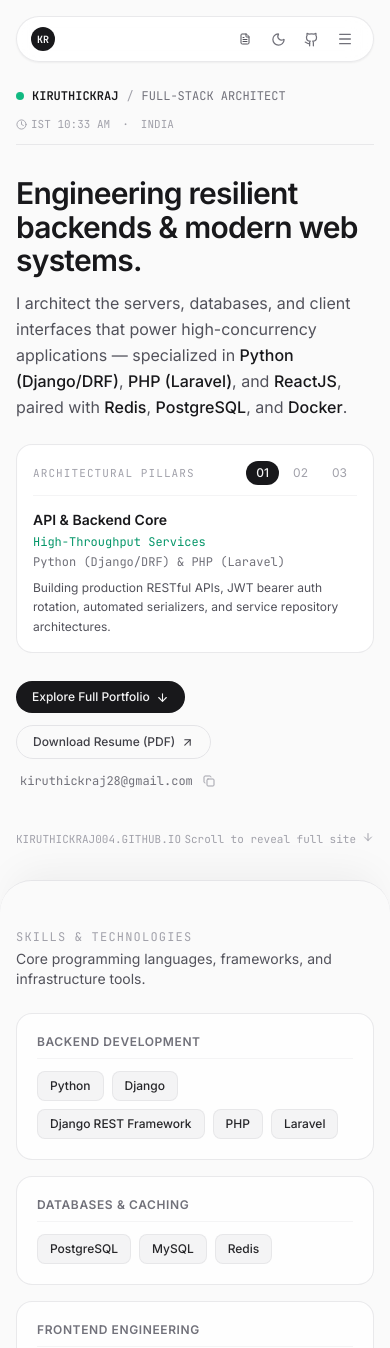
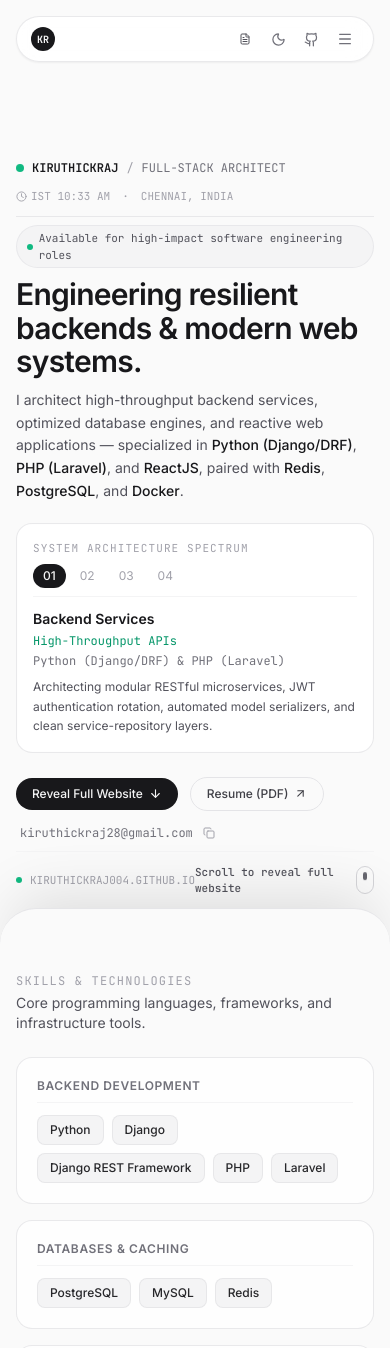
Before and after one commit to Kiruthickraj004/kiruthickraj004.github.io, a React (Vite) app: page /#home in a window 390 px wide. Shown: the top 1348 px of the page. Built offline with nearby package versions, Linux system fonts and the light colour scheme.

Commit message:
feat: fullscreen hero stage with cinema-curtain scroll reveal and animated indicator

```diff
--- a/src/index.css
+++ b/src/index.css
@@ -63,3 +63,13 @@
 .animate-pulse-subtle {
   animation: pulseSubtle 3s ease-in-out infinite;
 }
+
+@keyframes scrollIndicator {
+  0% { transform: translateY(0); opacity: 1; }
+  50% { transform: translateY(6px); opacity: 0.35; }
+  100% { transform: translateY(0); opacity: 1; }
+}
+
+.animate-scroll-cue {
+  animation: scrollIndicator 2.2s cubic-bezier(0.4, 0, 0.2, 1) infinite;
+}
--- a/src/pages/HomePage.jsx
+++ b/src/pages/HomePage.jsx
@@ -1,5 +1,5 @@
 import React, { useState, useEffect } from 'react';
-import { ArrowDown, ArrowUpRight, Mail, Copy, Check, Clock } from 'lucide-react';
+import { ArrowDown, ArrowUpRight, ArrowUp, Mail, Copy, Check, Clock, ChevronDown } from 'lucide-react';
 import { personalInfo, projectsData } from '../data/portfolioData';
 import GithubIcon from '../components/GithubIcon';
 
@@ -11,7 +11,7 @@ export default function HomePage({ setActivePage }) {
 
   const featuredProjects = projectsData.filter(p => p.featured);
 
-  // Parallax scroll listener with requestAnimationFrame for 60fps smoothness
+  // Parallax scroll tracking with passive listener & RAF
   useEffect(() => {
     let ticking = false;
     const handleScroll = () => {
@@ -27,7 +27,7 @@ export default function HomePage({ setActivePage }) {
     return () => window.removeEventListener('scroll', handleScroll);
   }, []);
 
-  // Live India Standard Time Clock
+  // Live Asia/Kolkata Clock
   useEffect(() => {
     const updateClock = () => {
       const now = new Date();
@@ -77,44 +77,59 @@ export default function HomePage({ setActivePage }) {
     }
   ];
 
-  // Architectural pillars for the hero
+  // 4 Architectural pillars representing full-stack engineering
   const heroTiers = [
     {
-      label: "API & Backend Core",
-      highlight: "High-Throughput Services",
+      id: "01",
+      label: "Backend Services",
+      highlight: "High-Throughput APIs",
       techSummary: "Python (Django/DRF) & PHP (Laravel)",
-      description: "Building production RESTful APIs, JWT bearer auth rotation, automated serializers, and service repository architectures."
+      description: "Architecting modular RESTful microservices, JWT authentication rotation, automated model serializers, and clean service-repository layers."
     },
     {
-      label: "In-Memory & Storage",
-      highlight: "Sub-20ms Low-Latency Reads",
-      techSummary: "Redis Caching + PostgreSQL & MySQL",
-      description: "Implementing key-value cache-aside patterns, rate limiting, and relational schemas with B-Tree indexes and ACID compliance."
+      id: "02",
+      label: "In-Memory & Caching",
+      highlight: "Sub-20ms P99 Latency",
+      techSummary: "Redis Caching + Rate Limiting",
+      description: "Implementing key-value cache-aside patterns, session offloading, atomic counters, and API rate limiting to protect database workloads."
     },
     {
-      label: "Reactive UI & Containers",
-      highlight: "Turnkey Multi-Service Delivery",
+      id: "03",
+      label: "Relational Persistence",
+      highlight: "ACID Transaction Integrity",
+      techSummary: "PostgreSQL & MySQL Databases",
+      description: "Designing normalized schemas, composite B-Tree indexes, efficient foreign-key relations, and automated migration lifecycles."
+    },
+    {
+      id: "04",
+      label: "Interface & Containers",
+      highlight: "Zero-Downtime Delivery",
       techSummary: "ReactJS + Docker & Postman",
-      description: "Engineering responsive Single-Page Applications backed by multi-stage Docker builds and automated Postman contract test suites."
+      description: "Crafting responsive single-page interfaces backed by multi-stage Docker container builds and automated Postman contract test collections."
     }
   ];
 
-  // Optical Parallax Calculations (whisper-quiet, minimal)
-  const heroTranslateY = Math.min(scrollY * 0.35, 220);
-  const heroOpacity = Math.max(0, 1 - scrollY / 620);
-  const heroScale = Math.max(0.94, 1 - scrollY * 0.00025);
+  // Parallax calculations for the fullscreen hero
+  const viewportHeight = typeof window !== 'undefined' ? window.innerHeight : 800;
+  const progress = Math.min(1, Math.max(0, scrollY / (viewportHeight * 0.75)));
+  const heroScale = 1 - progress * 0.05;
+  const heroOpacity = Math.max(0, 1 - progress * 1.35);
+  // Lift the hero up like a cinema curtain as user scrolls up/down
+  const heroTranslateY = progress * 110;
 
   return (
-    <div className="relative">
+    <div className="relative w-full">
 
       {/* ========================================================================= */}
-      {/* 1. IMMERSIVE STARTER HERO (PARALLAX LAYER 1 - GENTLY GLIDES IN BACKGROUND) */}
+      {/* 1. FULLSCREEN HERO STAGE (100dvh STICKY STARTER OF THE ENTIRE WEBSITE)    */}
       {/* ========================================================================= */}
-      <section
-        className="relative z-10 min-h-[82vh] sm:min-h-[88vh] flex flex-col justify-between max-w-3xl mx-auto px-4 sm:px-6 pt-6 sm:pt-10 pb-16 transition-transform duration-75 ease-out will-change-transform"
+      <div className="sticky top-0 h-[100dvh] w-full flex flex-col justify-between overflow-hidden z-10 px-4 sm:px-6 pt-24 pb-6 sm:pb-8 pointer-events-auto">
+        <div
+          className="max-w-3xl mx-auto w-full h-full flex flex-col justify-between transition-transform duration-75 ease-out will-change-transform"
           style={{
-          transform: `translateY(${heroTranslateY}px) scale(${heroScale})`,
-          opacity: heroOpacity
+            transform: `translateY(-${heroTranslateY}px) scale(${heroScale})`,
+            opacity: heroOpacity,
+            pointerEvents: progress > 0.85 ? 'none' : 'auto'
           }}
         >
           {/* Top Specification Bar */}
@@ -133,34 +148,39 @@ export default function HomePage({ setActivePage }) {
             <div className="flex items-center gap-3 text-zinc-400 dark:text-zinc-500 text-[11px]">
               <span className="flex items-center gap-1">
                 <Clock size={11} />
-              <span>IST {localTime || '11:15 AM'}</span>
+                <span>IST {localTime || '11:30 AM'}</span>
               </span>
               <span>·</span>
-            <span>INDIA</span>
+              <span>CHENNAI, INDIA</span>
             </div>
           </div>
 
-        {/* Centerpiece: Grand Statement & Interactive System Pillars */}
-        <div className="space-y-6 my-auto py-8">
-          <div className="space-y-3">
+          {/* Centerpiece: Grand Headline & Interactive Architecture Spectrum */}
+          <div className="space-y-5 my-auto py-2">
+            <div className="space-y-2.5">
+              <div className="inline-flex items-center gap-1.5 px-2.5 py-1 rounded-full bg-zinc-100 dark:bg-zinc-800/80 border border-zinc-200/70 dark:border-zinc-700/60 text-[11px] font-mono text-zinc-600 dark:text-zinc-300">
+                <span className="w-1.5 h-1.5 rounded-full bg-emerald-500" />
+                <span>Available for high-impact software engineering roles</span>
+              </div>
+
               <h1 className="text-3xl sm:text-5xl lg:text-6xl font-semibold tracking-tight text-zinc-900 dark:text-zinc-50 leading-[1.12]">
                 Engineering resilient backends & modern web systems.
               </h1>
-            <p className="text-base sm:text-lg text-zinc-600 dark:text-zinc-400 max-w-2xl leading-relaxed font-normal">
-              I architect the servers, databases, and client interfaces that power high-concurrency applications — specialized in <strong className="font-medium text-zinc-900 dark:text-zinc-100">Python (Django/DRF)</strong>, <strong className="font-medium text-zinc-900 dark:text-zinc-100">PHP (Laravel)</strong>, and <strong className="font-medium text-zinc-900 dark:text-zinc-100">ReactJS</strong>, paired with <strong className="font-medium text-zinc-900 dark:text-zinc-100">Redis</strong>, <strong className="font-medium text-zinc-900 dark:text-zinc-100">PostgreSQL</strong>, and <strong className="font-medium text-zinc-900 dark:text-zinc-100">Docker</strong>.
+              <p className="text-sm sm:text-base text-zinc-600 dark:text-zinc-400 max-w-2xl leading-relaxed font-normal">
+                I architect high-throughput backend services, optimized database engines, and reactive web applications — specialized in <strong className="font-medium text-zinc-900 dark:text-zinc-100">Python (Django/DRF)</strong>, <strong className="font-medium text-zinc-900 dark:text-zinc-100">PHP (Laravel)</strong>, and <strong className="font-medium text-zinc-900 dark:text-zinc-100">ReactJS</strong>, paired with <strong className="font-medium text-zinc-900 dark:text-zinc-100">Redis</strong>, <strong className="font-medium text-zinc-900 dark:text-zinc-100">PostgreSQL</strong>, and <strong className="font-medium text-zinc-900 dark:text-zinc-100">Docker</strong>.
               </p>
             </div>
 
-          {/* Interactive Architectural System Showcase Card */}
-          <div className="p-4 sm:p-5 rounded-2xl border border-zinc-200/80 dark:border-zinc-800/80 bg-white/85 dark:bg-zinc-900/50 backdrop-blur-sm space-y-3.5 shadow-xs">
-            <div className="flex flex-wrap items-center justify-between gap-2 border-b border-zinc-100 dark:border-zinc-800/60 pb-2.5">
+            {/* Interactive Architecture Spectrum Box */}
+            <div className="p-4 sm:p-4.5 rounded-2xl border border-zinc-200/80 dark:border-zinc-800/80 bg-white/85 dark:bg-zinc-900/60 backdrop-blur-sm space-y-3 shadow-xs">
+              <div className="flex flex-wrap items-center justify-between gap-2 border-b border-zinc-100 dark:border-zinc-800/60 pb-2">
                 <span className="text-[11px] font-mono text-zinc-400 uppercase tracking-widest">
-                Architectural Pillars
+                  System Architecture Spectrum
                 </span>
                 <div className="flex items-center gap-1">
                   {heroTiers.map((tier, idx) => (
                     <button
-                    key={idx}
+                      key={tier.id}
                       onClick={() => setActiveStackTab(idx)}
                       className={`text-xs px-2.5 py-1 rounded-full transition-all ${
                         activeStackTab === idx
@@ -168,7 +188,7 @@ export default function HomePage({ setActivePage }) {
                           : 'text-zinc-400 hover:text-zinc-800 dark:hover:text-zinc-200'
                       }`}
                     >
-                    0{idx + 1}
+                      {tier.id}
                     </button>
                   ))}
                 </div>
@@ -198,7 +218,7 @@ export default function HomePage({ setActivePage }) {
                 onClick={scrollToContent}
                 className="inline-flex items-center gap-1.5 px-4 py-2 rounded-full bg-zinc-900 dark:bg-zinc-100 text-zinc-100 dark:text-zinc-900 text-xs font-medium hover:opacity-90 transition-opacity"
               >
-              <span>Explore Full Portfolio</span>
+                <span>Reveal Full Website</span>
                 <ArrowDown size={13} />
               </button>
 
@@ -208,7 +228,7 @@ export default function HomePage({ setActivePage }) {
                 rel="noopener noreferrer"
                 className="inline-flex items-center gap-1.5 px-4 py-2 rounded-full border border-zinc-200 dark:border-zinc-800 text-zinc-700 dark:text-zinc-300 text-xs font-medium hover:bg-zinc-100 dark:hover:bg-zinc-800/60 transition-colors"
               >
-              <span>Download Resume (PDF)</span>
+                <span>Resume (PDF)</span>
                 <ArrowUpRight size={13} />
               </a>
 
@@ -222,7 +242,7 @@ export default function HomePage({ setActivePage }) {
                 <button
                   onClick={handleCopyEmail}
                   className="p-1 rounded text-zinc-400 hover:text-zinc-700 dark:hover:text-zinc-200 transition-colors"
-                title="Copy email"
+                  title="Copy email address"
                 >
                   {copiedEmail ? <Check size={12} className="text-emerald-500" /> : <Copy size={12} />}
                 </button>
@@ -230,25 +250,34 @@ export default function HomePage({ setActivePage }) {
             </div>
           </div>
 
-        {/* Parallax Downward Scroll Cue */}
+          {/* Bottom Interactive Scroll Cue */}
           <div
             onClick={scrollToContent}
-          className="flex items-center justify-between text-[11px] font-mono text-zinc-400 dark:text-zinc-500 pt-2 cursor-pointer hover:text-zinc-700 dark:hover:text-zinc-300 transition-colors"
+            className="flex items-center justify-between text-[11px] font-mono text-zinc-400 dark:text-zinc-500 pt-3 cursor-pointer hover:text-zinc-700 dark:hover:text-zinc-300 transition-colors border-t border-zinc-100 dark:border-zinc-800/60"
           >
+            <div className="flex items-center gap-2">
+              <span className="w-1.5 h-1.5 rounded-full bg-emerald-500 animate-pulse-subtle" />
               <span>KIRUTHICKRAJ004.GITHUB.IO</span>
-          <span className="flex items-center gap-1.5">
-            <span>Scroll to reveal full site</span>
-            <ArrowDown size={12} className="animate-bounce" />
+            </div>
+
+            <div className="flex items-center gap-2 text-zinc-600 dark:text-zinc-400 font-medium group">
+              <span className="group-hover:text-zinc-900 dark:group-hover:text-zinc-100 transition-colors">
+                Scroll to reveal full website
               </span>
+              <div className="w-5 h-7 rounded-full border border-zinc-300 dark:border-zinc-700 flex items-start justify-center p-1">
+                <div className="w-1 h-2 rounded-full bg-zinc-600 dark:bg-zinc-400 animate-scroll-cue" />
               </div>
-      </section>
+            </div>
+          </div>
+        </div>
+      </div>
 
       {/* ========================================================================= */}
-      {/* 2. THE FULL WEBSITE (PARALLAX LAYER 2 - SLIDES SMOOTHLY OVER THE HERO)   */}
+      {/* 2. THE FULL WEBSITE BODY (SLIDING CURTAIN - GLIDES SMOOTHLY OVER HERO)    */}
       {/* ========================================================================= */}
       <div
         id="full-website-content"
-        className="relative z-20 -mt-8 sm:-mt-12 rounded-t-[32px] sm:rounded-t-[40px] border-t border-zinc-200/90 dark:border-zinc-800/90 bg-[#fafafa] dark:bg-[#09090b] shadow-[0_-20px_40px_-15px_rgba(0,0,0,0.06)] dark:shadow-[0_-20px_40px_-15px_rgba(0,0,0,0.5)] pt-12 sm:pt-16 pb-20 transition-colors"
+        className="relative z-30 bg-[#fafafa] dark:bg-[#09090b] rounded-t-[36px] sm:rounded-t-[48px] border-t border-zinc-200/90 dark:border-zinc-800/90 shadow-[0_-25px_60px_-15px_rgba(0,0,0,0.12)] dark:shadow-[0_-30px_70px_-15px_rgba(0,0,0,0.7)] pt-16 sm:pt-20 pb-24 transition-colors"
       >
         <div className="max-w-3xl mx-auto px-4 sm:px-6 space-y-16 sm:space-y-20">
 
@@ -433,6 +462,18 @@ export default function HomePage({ setActivePage }) {
         </div>
       </div>
 
+      {/* Floating Back to Top Button when deep in content */}
+      {scrollY > 500 && (
+        <button
+          onClick={() => window.scrollTo({ top: 0, behavior: 'smooth' })}
+          className="fixed bottom-6 right-6 z-40 p-2.5 rounded-full bg-white/90 dark:bg-zinc-900/90 border border-zinc-200/90 dark:border-zinc-800/90 text-zinc-600 dark:text-zinc-300 shadow-md hover:bg-zinc-100 dark:hover:bg-zinc-800 transition-all text-xs font-medium flex items-center gap-1.5 backdrop-blur-md"
+          title="Return to Hero Starter"
+        >
+          <ArrowUp size={14} />
+          <span className="hidden sm:inline">Top</span>
+        </button>
+      )}
+
     </div>
   );
 }
```
Lines whose indentation alone changed are shown as unchanged.
